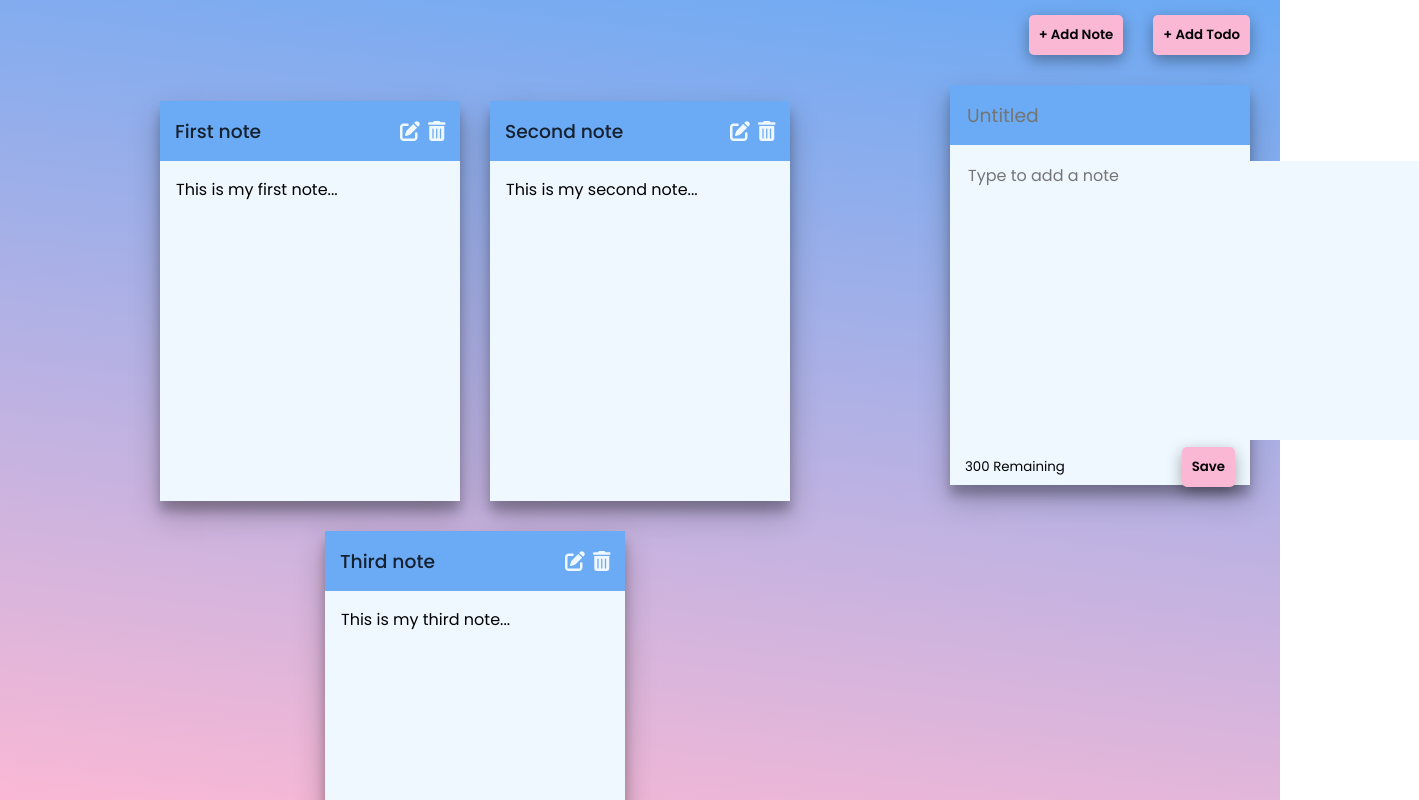
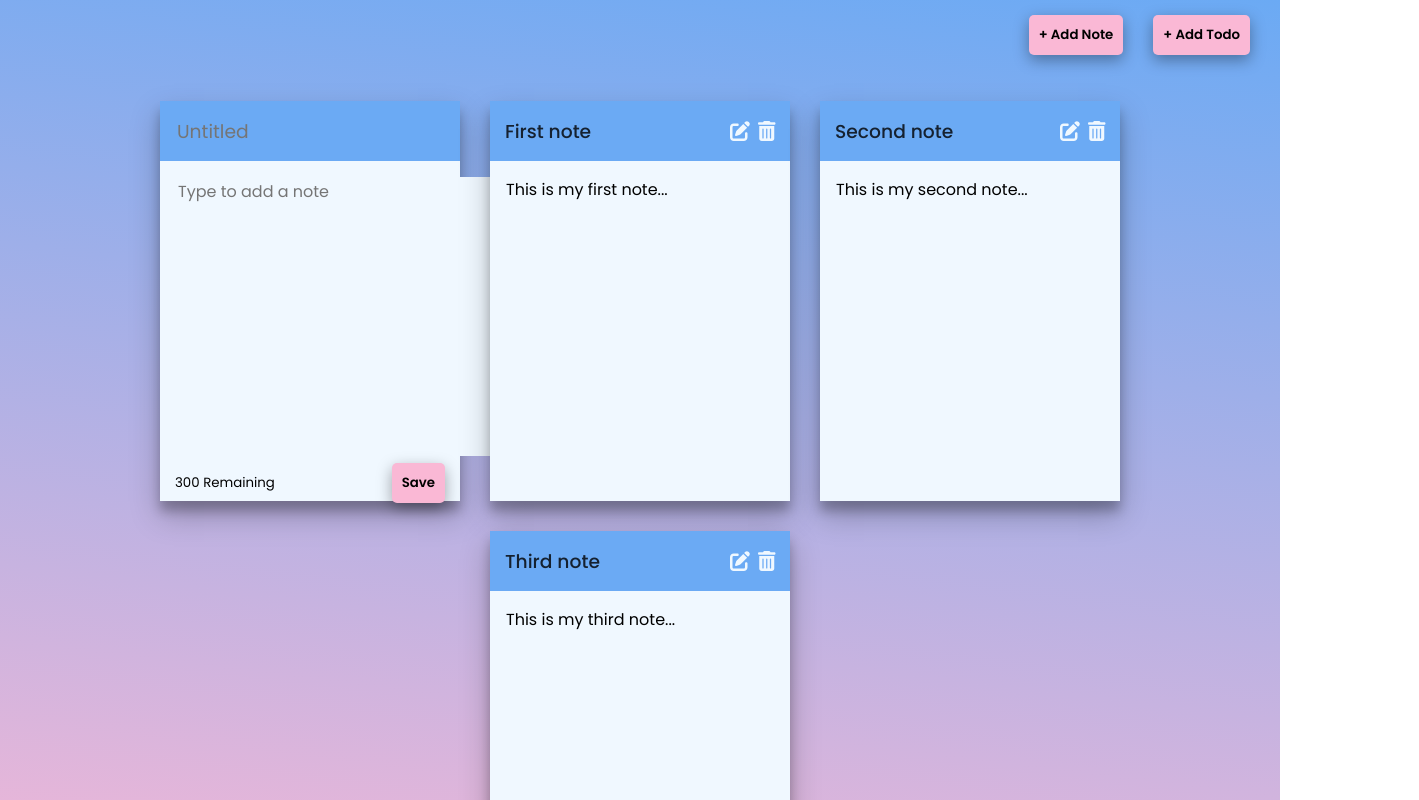
Before and after one commit to marijahavaic/notes-todo-app, a React (Create React App) app: page / in a window 1280 px wide. Shown: the top 800 px of the page, 1419 px wide, since content can reach past the window. Built offline with nearby package versions, Linux system fonts and the light colour scheme.

Commit message:
Move AddNote to NoteList and display at the beginning, put bgmin-height to 100vh and height on auto

```diff
--- a/src/App.css
+++ b/src/App.css
@@ -1,6 +1,7 @@
 .App {
   text-align: center;
-  height: 100vh;
+  min-height: 100vh;
+  height: auto;
   background: rgb(250,184,213);
   background: linear-gradient(7deg, rgba(250,184,213,1) 0%, rgba(107,170,244,1) 100%);
   /* background: rgb(2,0,36);
--- a/src/App.js
+++ b/src/App.js
@@ -6,7 +6,7 @@ import NotesList from './Components/NotesList';
 import AddNote from './Components/AddNote'
 
 function App() {
-
+  // const [newNote, setNewNotes] = useState([]);
   const [notes, setNotes] = useState([
     {
     id: nanoid(),
@@ -35,6 +35,11 @@ function App() {
     setNotes(newNotes);
   }
 
+  // const addNoteComponent = (e) => {
+  //   setNewNotes(<AddNote handleAddNote={addNote} />);
+  //   console.log('log')
+  // }
+
     return (
       <div className="App">
         <div className='Buttons'>
@@ -42,8 +47,7 @@ function App() {
           <button>+ Add Todo</button>
         </div>
         <div className='Notes'>
-          <NotesList notes={notes} />
-          <AddNote handleAddNote={addNote} />
+          <NotesList notes={notes} handleAddNote={addNote} />
         </div>
       </div>
     );
--- a/src/Components/Note.js
+++ b/src/Components/Note.js
@@ -7,7 +7,7 @@ import { faPenToSquare, faTrashCan } from '@fortawesome/free-solid-svg-icons';
 
 const Note = ({ id, title, text }) => {
         return (
-        <div className="Note">
+        <div className="Note" key={id}>
             <div className='Header'>
                 <h3>{title}</h3>
                 <div className='Icons'>
--- a/src/Components/NotesList.js
+++ b/src/Components/NotesList.js
@@ -1,12 +1,14 @@
 import React from 'react';
 
 import Note from './Note';
+import AddNote from './AddNote';
 
 import '../Style/NotesList.css';
 
-const NotesList = ({ notes }) => {
+const NotesList = ({ notes, handleAddNote }) => {
     return (
         <div className="NotesList">
+            <AddNote handleAddNote={handleAddNote} />
             {notes.map((note) => (
                 <Note id={note.id} title={note.title} text={note.text} />
             ))}
```
